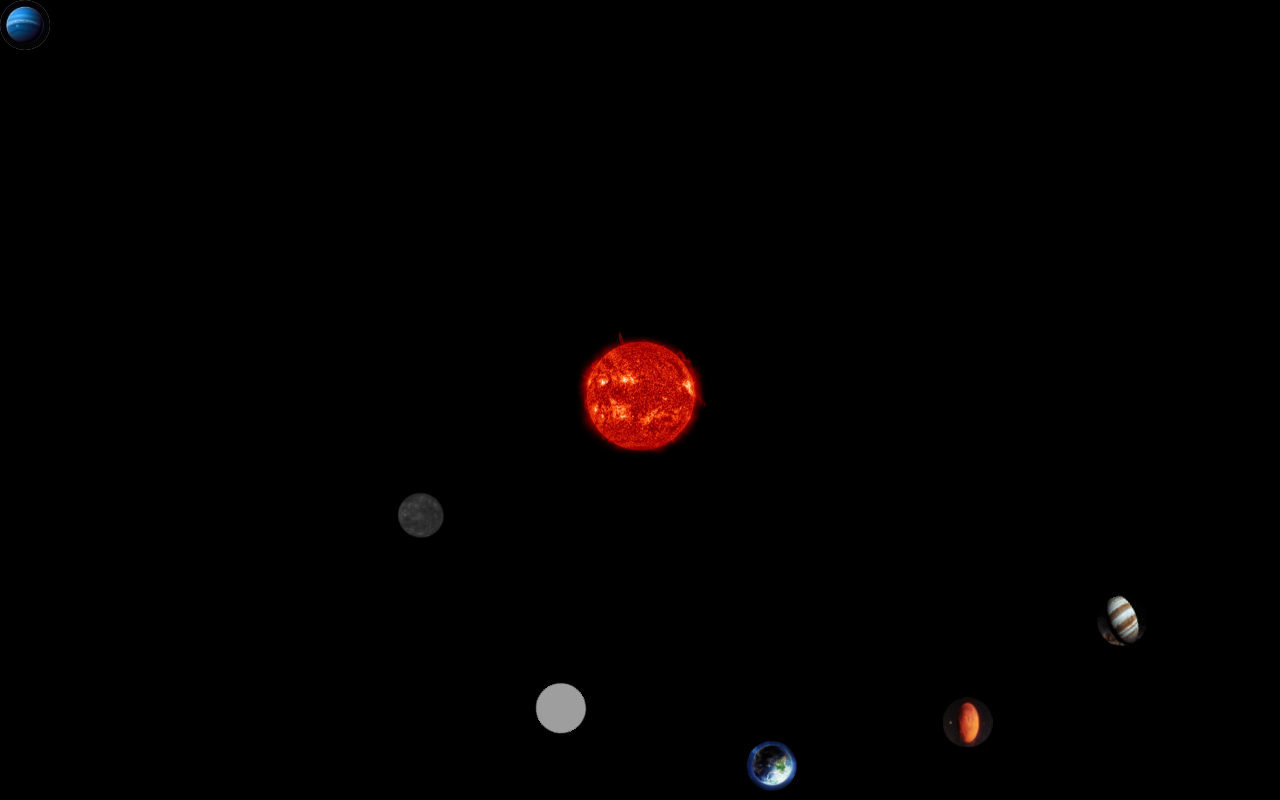
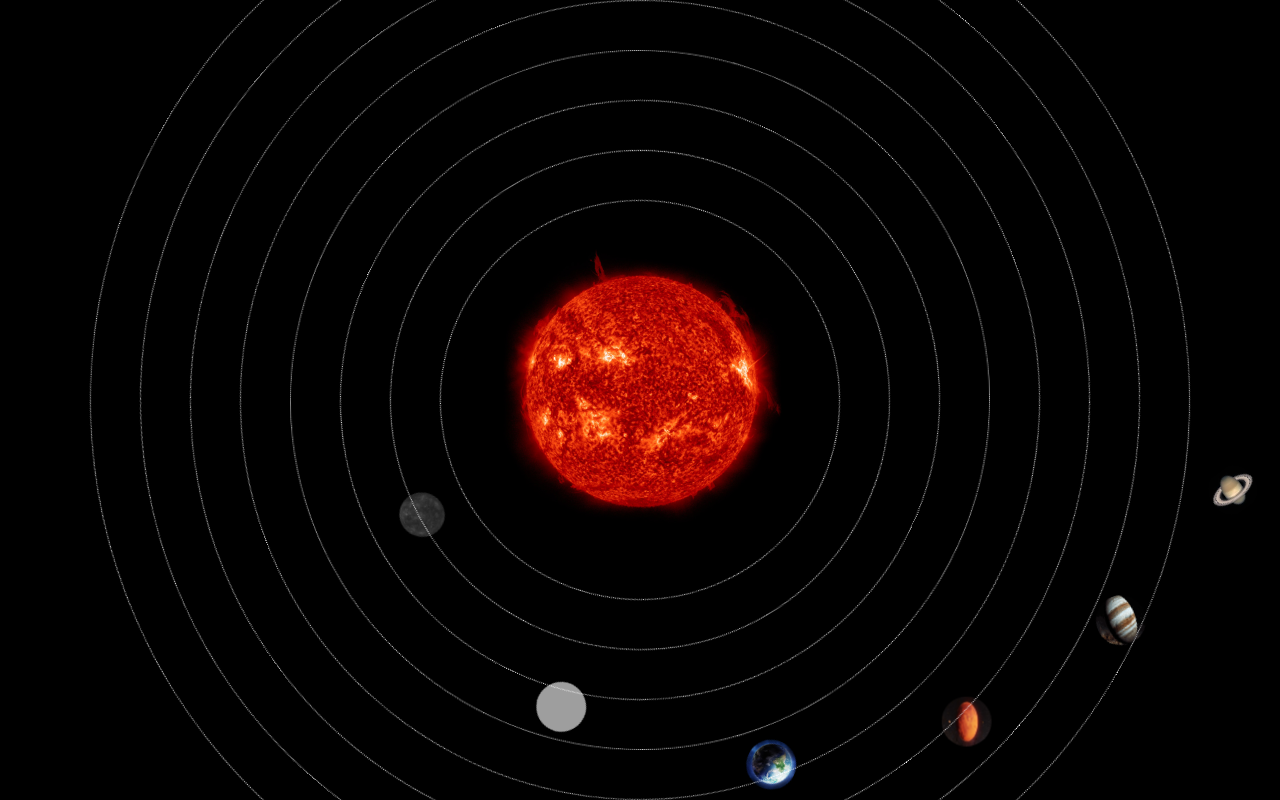
Before and after one commit to Rohan1786/PlanetaryObjects, a React (Vite) app: page / in a window 1280 px wide. Built offline with nearby package versions, Linux system fonts and the light colour scheme; grey boxes are pictures that could not be loaded; a web font is replaced by a local one.

Commit message:
created imaginary line and make this one like 3d objects

```diff
--- /dev/null
+++ b/src/Components/Header/Header.css
@@ -0,0 +1,3 @@
+.header{
+    background-image: url('https://media.tenor.com/NXQ8OEBqZ0EAAAAM/galaxy-stars.gif');
+}
--- a/src/Components/Header/Header.jsx
+++ b/src/Components/Header/Header.jsx
@@ -1,9 +1,9 @@
 import React from 'react'
 import Navbar from '../Navbar/Navbar'
-
+import './Header.css'
 const Header = () => {
   return (
-    <div className='pt-6 '>
+    <div className='header pt-6 '>
 
       <h1 className='font-kablammo text-green-950 font-bold text-center'>Hey Guys im Prithvi also Known as Earth</h1>
       <div className="main">
--- a/src/Components/Home/Home.jsx
+++ b/src/Components/Home/Home.jsx
@@ -6,8 +6,7 @@
 const Home = () => {
   return (
     <div>
-        {/* <Navbar/>
-      <Header/> */}
+
       <PlanetarySystem/>
     </div>
   )
--- a/src/Components/Planet/PlanetarySystem.css
+++ b/src/Components/Planet/PlanetarySystem.css
@@ -8,7 +8,23 @@
     align-items: center;
     background-color: black;
     overflow: hidden;
-  }
+    perspective: 1000px; /* Adds 3D perspective */
+}
+
+/* 3D Container to manage the rotation */
+.planetary-rotation {
+    position: relative;
+    width: 100%;
+    height: 100%;
+    transform-style: preserve-3d;
+    transform: rotateX(30deg) rotateY(45deg); /* Default 3D view angle */
+    transition: transform 1s ease;
+}
+
+/* Hover to rotate the planetary system */
+.planetary-system:hover .planetary-rotation {
+    transform: rotateX(0deg) rotateY(0deg); /* Rotates the system back to default on hover */
+}
 
 /* Sun at the center */
 .sun {
@@ -19,7 +35,7 @@
 }
 
 .sun img {
-    width: 300px; /* Increase size of the Sun */
+    width: auto; /* Sun size */
     height: auto;
     animation: spin 1000s linear infinite; /* Spinning effect */
 }
@@ -29,16 +45,26 @@
     position: relative;
     width: 100%;
     height: 100%;
+    transform-style: preserve-3d;
+}
+
+/* Dotted line for each orbit */
+.orbit {
+    position: absolute;
+    border-radius: 50%;
+    border: 1px dotted white; /* Dotted line for orbit */
+    transform-style: preserve-3d;
 }
 
 /* Planets */
 .planet {
-    width: 50px; /* Reduced size of planets for more space */
+    width: 50px; /* Planet size */
     height: 50px;
     border-radius: 50%;
     position: absolute;
     cursor: pointer;
     transition: transform 0.3s ease;
+    transform-style: preserve-3d;
 }
 
 /* Hover effect to enlarge planets */
@@ -52,60 +78,142 @@
     to { transform: rotate(360deg); }
 }
 
-/* Orbits for planets with different distances */
+/* Individual orbits for each planet */
 .orbit-1 {
-    position: absolute;
-    width: 400px; /* Increased distance */
+    width: 400px;
     height: 400px;
     top: 50%;
     left: 50%;
     margin-left: -200px;
     margin-top: -200px;
-    animation: orbit 10s linear infinite; /* Mercury */
+    animation: orbit 10s linear infinite;
 }
 
 .orbit-2 {
-    position: absolute;
-    width: 500px; /* Increased distance */
+    width: 500px;
     height: 500px;
     top: 50%;
     left: 50%;
     margin-left: -250px;
     margin-top: -250px;
-    animation: orbit 12s linear infinite; /* Venus */
+    animation: orbit 12s linear infinite;
 }
 
 .orbit-3 {
-    position: absolute;
-    width: 600px; /* Increased distance */
+    width: 600px;
     height: 600px;
     top: 50%;
     left: 50%;
     margin-left: -300px;
     margin-top: -300px;
-    animation: orbit 14s linear infinite; /* Earth */
+    animation: orbit 14s linear infinite;
 }
 
 .orbit-4 {
-    position: absolute;
-    width: 700px; /* Increased distance */
+    width: 700px;
     height: 700px;
     top: 50%;
     left: 50%;
     margin-left: -350px;
     margin-top: -350px;
-    animation: orbit 16s linear infinite; /* Mars */
+    animation: orbit 16s linear infinite;
 }
 
 .orbit-5 {
-    position: absolute;
-    width: 800px; /* Increased distance */
+    width: 800px;
     height: 800px;
     top: 50%;
     left: 50%;
     margin-left: -400px;
     margin-top: -400px;
-    animation: orbit 18s linear infinite; /* Jupiter */
+    animation: orbit 18s linear infinite;
+}
+
+.orbit-6 {
+    width: 900px;
+    height: 900px;
+    top: 50%;
+    left: 50%;
+    margin-left: -450px;
+    margin-top: -450px;
+    animation: orbit 20s linear infinite;
+}
+
+.orbit-7 {
+    width: 1000px;
+    height: 1000px;
+    top: 50%;
+    left: 50%;
+    margin-left: -500px;
+    margin-top: -500px;
+    animation: orbit 22s linear infinite;
+}
+
+.orbit-8 {
+    width: 1100px;
+    height: 1100px;
+    top: 50%;
+    left: 50%;
+    margin-left: -550px;
+    margin-top: -550px;
+    animation: orbit 24s linear infinite;
+}
+
+/* Planets rotating along their respective orbits */
+.planet-1 {
+    top: 0;
+    left: 50%;
+    margin-left: -25px;
+    background-color: gray; /* Mercury */
+}
+
+.planet-2 {
+    top: 0;
+    left: 50%;
+    margin-left: -25px;
+    background-color: orange; /* Venus */
+}
+
+.planet-3 {
+    top: 0;
+    left: 50%;
+    margin-left: -25px;
+    background-color: blue; /* Earth */
+}
+
+.planet-4 {
+    top: 0;
+    left: 50%;
+    margin-left: -25px;
+    background-color: red; /* Mars */
+}
+
+.planet-5 {
+    top: 0;
+    left: 50%;
+    margin-left: -25px;
+    background-color: brown; /* Jupiter */
+}
+
+.planet-6 {
+    top: 0;
+    left: 50%;
+    margin-left: -25px;
+    background-color: orange; /* Saturn */
+}
+
+.planet-7 {
+    top: 0;
+    left: 50%;
+    margin-left: -25px;
+    background-color: lightblue; /* Uranus */
+}
+
+.planet-8 {
+    top: 0;
+    left: 50%;
+    margin-left: -25px;
+    background-color: darkblue; /* Neptune */
 }
 
 /* Spinning effect for the Sun */
@@ -125,3 +233,74 @@
     border-radius: 10px;
     text-align: center;
 }
+/* .planetary-system {
+  position: relative;
+  width: 100vw;
+  height: 100vh;
+  overflow: hidden;
+  perspective: 2000px;
+  cursor: grab;
+}
+
+.sun img {
+  width: 300px;
+  height: auto;
+  position: absolute;
+  top: 50%;
+  left: 50%;
+  transform: translate(-50%, -50%);
+}
+
+.planetary-rotation {
+  width: 100%;
+  height: 100%;
+  transform-style: preserve-3d;
+  transition: transform 1s ease-out;
+}
+
+.orbit-container {
+  position: absolute;
+  top: 50%;
+  left: 50%;
+  transform: translate(-50%, -50%);
+  transform-style: preserve-3d;
+}
+
+.orbit {
+  position: absolute;
+  border-radius: 50%;
+  border: 1px dotted white;
+}
+
+.planet {
+  width: 50px;
+  height: 50px;
+  border-radius: 50%;
+  position: absolute;
+  cursor: pointer;
+  transition: transform 0.3s ease;
+}
+
+.planet:hover {
+  transform: scale(1.2) translateZ(30px);
+}
+
+.info-box {
+  position: absolute;
+  bottom: 20px;
+  left: 20px;
+  background-color: rgba(0, 0, 0, 0.7);
+  padding: 20px;
+  border-radius: 10px;
+  color: white;
+}
+
+button {
+  margin-top: 10px;
+  padding: 5px 10px;
+  border: none;
+  background-color: #f39c12;
+  color: white;
+  cursor: pointer;
+  border-radius: 5px;
+} */
--- a/src/Components/Planet/PlanetarySystem.jsx
+++ b/src/Components/Planet/PlanetarySystem.jsx
@@ -1,4 +1,4 @@
-import React, { useState } from 'react';
+import React, { useState, useRef, useEffect } from 'react';
 import './PlanetarySystem.css';
 
 const planetsData = [
@@ -14,17 +14,66 @@
 
 const PlanetarySystem = () => {
   const [selectedPlanet, setSelectedPlanet] = useState(null);
+  const planetaryRotationRef = useRef(null);
+  const planetarySystemRef = useRef(null);
+  const [isDragging, setIsDragging] = useState(false);
+  const [lastMouseX, setLastMouseX] = useState(0);
+  const [lastMouseY, setLastMouseY] = useState(0);
+  const [currentRotationX, setCurrentRotationX] = useState(30); // initial tilt
+  const [currentRotationY, setCurrentRotationY] = useState(45); // initial Y rotation
 
   const handlePlanetClick = (planet) => {
     setSelectedPlanet(planet);
   };
 
+  useEffect(() => {
+    const planetarySystem = planetarySystemRef.current;
+
+    const handleMouseMove = (event) => {
+      if (!isDragging) return;
+
+      const deltaX = event.clientX - lastMouseX;
+      const deltaY = event.clientY - lastMouseY;
+
+      setCurrentRotationY((prevY) => prevY + deltaX * 0.1); // adjust rotation speed
+      setCurrentRotationX((prevX) => prevX - deltaY * 0.1);
+
+      planetaryRotationRef.current.style.transform = `rotateX(${currentRotationX}deg) rotateY(${currentRotationY}deg)`;
+
+      setLastMouseX(event.clientX);
+      setLastMouseY(event.clientY);
+    };
+
+    const handleMouseDown = (event) => {
+      setIsDragging(true);
+      setLastMouseX(event.clientX);
+      setLastMouseY(event.clientY);
+    };
+
+    const handleMouseUp = () => {
+      setIsDragging(false);
+    };
+
+    planetarySystem.addEventListener('mousemove', handleMouseMove);
+    planetarySystem.addEventListener('mousedown', handleMouseDown);
+    document.addEventListener('mouseup', handleMouseUp);
+
+    return () => {
+      planetarySystem.removeEventListener('mousemove', handleMouseMove);
+      planetarySystem.removeEventListener('mousedown', handleMouseDown);
+      document.removeEventListener('mouseup', handleMouseUp);
+    };
+  }, [isDragging, lastMouseX, lastMouseY, currentRotationX, currentRotationY]);
+
   return (
-    <div className="planetary-system text-white">
+    <div className="planetary-system text-white" ref={planetarySystemRef}>
+      {/* Sun in the center */}
       <div className="sun">
         <img src="sun.jpg" alt="Sun" />
       </div>
 
+      {/* 3D rotating planetary system */}
+      <div className="planetary-rotation" ref={planetaryRotationRef}>
         <div className="orbit-container">
           {planetsData.map((planet, index) => (
             <div key={index} className={`orbit orbit-${index + 1}`}>
@@ -33,12 +82,14 @@
                 alt={planet.name}
                 className="planet"
                 onClick={() => handlePlanetClick(planet)}
-              style={{ animationDelay: `${index * 2}s` }} // staggered animation
+                style={{ animationDelay: `${index * 2}s` }} // staggered animation for planet orbits
               />
             </div>
           ))}
         </div>
+      </div>
 
+      {/* Information box for the selected planet */}
       {selectedPlanet && (
         <div className="info-box">
           <h2>{selectedPlanet.name}</h2>
```
Lines whose indentation alone changed are shown as unchanged.
